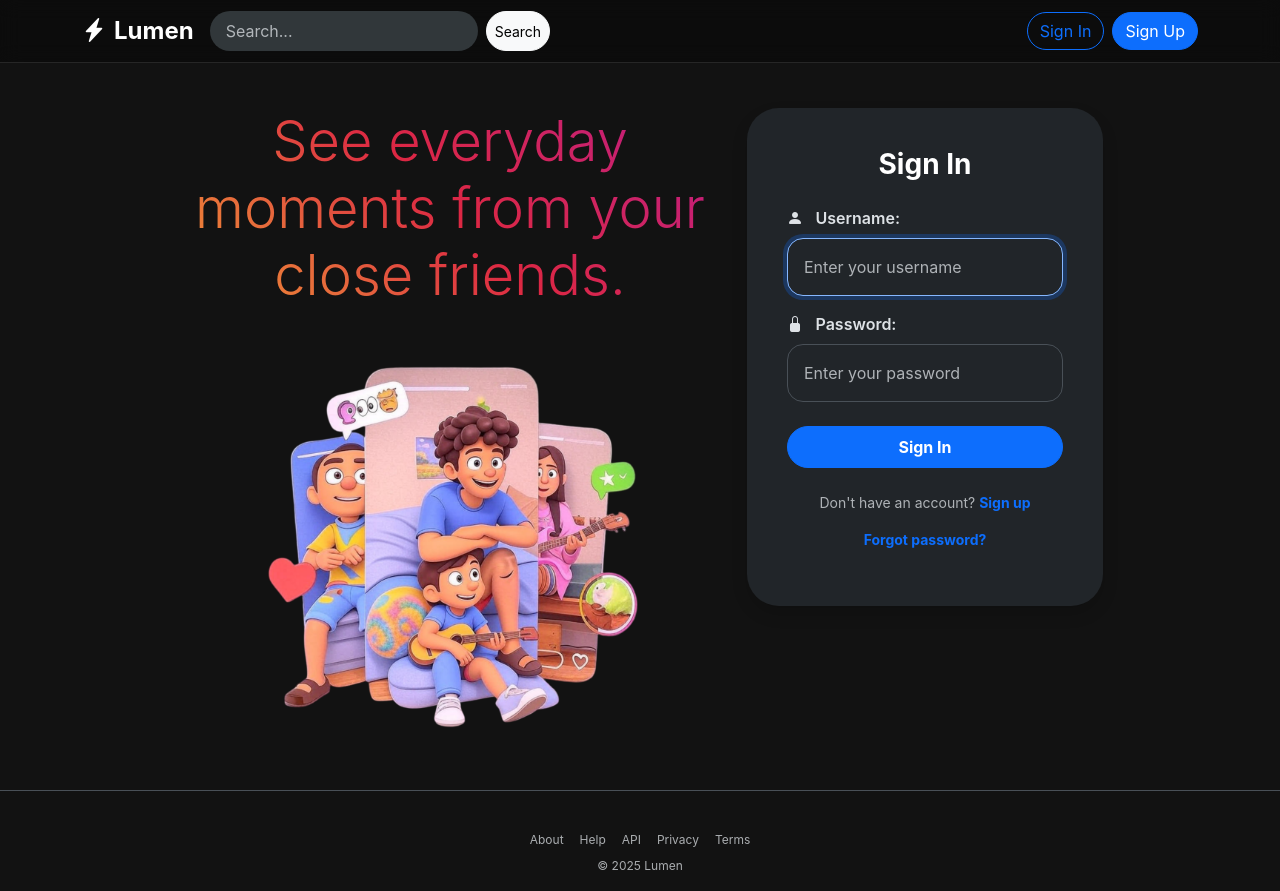
After one commit to deviantcoder/lumen, a Django app: page /accounts/signin/ in a window 1280 px wide. The commit adds this page. Run offline with Django 5.2, Linux system fonts and the light colour scheme; some libraries are stand-ins or nearby versions.

Commit message:
Added user login

```diff
--- /dev/null
+++ b/apps/accounts/forms.py
@@ -0,0 +1,8 @@
+from django.contrib.auth.forms import AuthenticationForm
+
+
+class LoginForm(AuthenticationForm):
+    def __init__(self, *args, **kwargs):
+        super().__init__(*args, **kwargs)
+        self.fields['username'].widget.attrs.update({'placeholder': 'Enter your username or email'})
+        self.fields['password'].widget.attrs.update({'placeholder': 'Enter your password'})
--- /dev/null
+++ b/apps/accounts/templates/accounts/login.html
@@ -0,0 +1,73 @@
+{% extends '_base.html' %}
+
+{% load static %}
+{% load widget_tweaks %}
+
+{% block head_title %}
+    Sign In
+{% endblock head_title %}
+
+{% block content %}
+<div class="container mt-5">
+    <div class="row justify-content-center">
+        <div class="col-md-6 d-none d-md-flex flex-column align-items-center justify-content-center">
+            <div class="col-12 text-center mb-4">
+                <h1 class="display-4 gradient-text">See everyday moments from your close friends.</h1>
+            </div>
+            <div class="position-relative">
+                <img src="{% static 'img/img1.png' %}" alt="Login image" class="img-fluid rounded-4" style="max-height: 400px;">
+            </div>
+        </div>
+        <div class="col-md-5 col-lg-4">
+            <div class="card shadow rounded-5 p-4 border-0">
+                <div class="card-body text-center">
+                    <h3 class="card-title mb-4 fw-bold text-white">Sign In</h3>
+                    <form method="POST" action="">
+                        {% csrf_token %}
+                        <div class="mb-3 text-start">
+                            <i class="bi bi-person-fill me-2"></i>
+                            {{ form.username|add_label_class:"form-label fw-semibold" }}
+                            {% render_field form.username class="form-control p-3 rounded-4" placeholder="Enter your username" %}
+                        </div>
+                        <div class="mb-3 text-start">
+                            <i class="bi bi-lock-fill me-2"></i>
+                            {{ form.password|add_label_class:"form-label fw-semibold" }}
+                            {% render_field form.password class="form-control p-3 rounded-4" placeholder="Enter your password" %}
+                        </div>
+
+                        {% if form.non_field_errors %}
+                            <div class="alert alert-danger alert-dismissible fade show" role="alert">
+                                {% for error in form.non_field_errors %}
+                                    {{ error }}
+                                {% endfor %}
+                                <button type="button" class="btn-close" data-bs-dismiss="alert" aria-label="Close"></button>
+                            </div>
+                        {% endif %}
+                        <button type="submit" class="btn btn-primary w-100 mt-2 rounded-pill p-2 fw-bold">Sign In</button>
+                    </form>
+                    <div class="mt-4 text-muted small">
+                        <p>
+                            Don't have an account? <a href="" class="text-decoration-none fw-bold text-primary">Sign up</a>
+                        </p>
+                        <p><a href="" class="text-decoration-none fw-bold text-primary">Forgot password?</a></p>
+                    </div>
+                </div>
+            </div>
+        </div>
+    </div>
+</div>
+<footer class="py-3 border-top mt-5">
+    <div class="container">
+        <div class="d-flex flex-wrap justify-content-center align-items-center footer-links">
+            <a href="#" class="text-decoration-none text-muted mx-2 footer-link">About</a>
+            <a href="#" class="text-decoration-none text-muted mx-2 footer-link">Help</a>
+            <a href="#" class="text-decoration-none text-muted mx-2 footer-link">API</a>
+            <a href="#" class="text-decoration-none text-muted mx-2 footer-link">Privacy</a>
+            <a href="#" class="text-decoration-none text-muted mx-2 footer-link">Terms</a>
+            <div class="w-100 text-center mt-2 copyright">
+                <span class="text-muted footer-link">© 2025 Lumen</span>
+            </div>
+        </div>
+    </div>
+</footer>
+{% endblock content %}
--- /dev/null
+++ b/apps/accounts/urls.py
@@ -0,0 +1,12 @@
+from django.urls import path
+
+from . import views
+
+
+app_name = 'accounts'
+
+
+urlpatterns = [
+    # path('signin/', views.login_view, name='login'),
+    path('signin/', views.LoginUserView.as_view(), name='login'),
+]
--- a/apps/accounts/views.py
+++ b/apps/accounts/views.py
@@ -1,3 +1,31 @@
-from django.shortcuts import render
+from django.shortcuts import render, redirect
+from django.contrib.auth.views import LoginView
+from django.contrib.auth import logout
+from django.urls import reverse_lazy
+from django.contrib import messages
 
-# Create your views here.
+from .forms import LoginForm
+
+
+class LoginUserView(LoginView):
+    template_name = 'accounts/login.html'
+    form_class = LoginForm
+    redirect_authenticated_user = True
+    success_url = reverse_lazy('home')
+
+    def form_valid(self, form):
+        response = super().form_valid(form)
+
+        user = self.request.user
+
+        if user.email_verified:
+            messages.success(self.request, 'Welcome back!')
+            return redirect(self.get_success_url())
+        else:
+            messages.warning(self.request, 'Please verify your email before logging in.')
+            logout(self.request)
+            return redirect('home')
+
+    def form_invalid(self, form):
+        messages.warning(self.request, 'Invalid email, username or password.')
+        return super().form_invalid(form)
--- a/core/urls.py
+++ b/core/urls.py
@@ -1,10 +1,12 @@
 from django.contrib import admin
-from django.urls import path
+from django.urls import path, include
 
 from django.views.generic import TemplateView
 
 urlpatterns = [
     path('admin/', admin.site.urls),
 
-    path('', TemplateView.as_view(template_name='feed.html')),
+    path('accounts/', include('apps.accounts.urls')),
+
+    path('', TemplateView.as_view(template_name='feed.html'), name='home'),
 ]
--- a/requirements.txt
+++ b/requirements.txt
@@ -1,5 +1,6 @@
 asgiref==3.9.1
 Django==5.2.5
+django-widget-tweaks==1.5.0
 pillow==11.3.0
 python-decouple==3.8
 shortuuid==1.0.13
--- a/static/css/main.css
+++ b/static/css/main.css
@@ -277,6 +277,12 @@ body {
     background: rgba(1, 2, 2, 0.3) !important;
     backdrop-filter: blur(10px) !important;
 }
+.gradient-text {
+    background: linear-gradient(45deg, #f09433, #e6683c, #dc2743, #cc2366, #bc1888);
+    -webkit-background-clip: text;
+    background-clip: text;
+    -webkit-text-fill-color: transparent;
+}
 @media (min-width: 992px) {
     .post-image {
         max-height: 600px;
@@ -289,9 +295,6 @@ body {
 @media (max-width: 992px) {
     body {
         padding-bottom: 60px;
-    }
-    .search-input {
-        display: none;
     }
     .desktop-only {
         display: none;
--- a/templates/_base.html
+++ b/templates/_base.html
@@ -13,6 +13,7 @@
 </head>
 <body>
     {% include 'includes/navbar.html' %}
+    {% include 'includes/messages.html' %}
     {% block content %}
     {% endblock content %}
     <script src="https://cdn.jsdelivr.net/npm/bootstrap@5.3.6/dist/js/bootstrap.bundle.min.js" integrity="sha384-j1CDi7MgGQ12Z7Qab0qlWQ/Qqz24Gc6BM0thvEMVjHnfYGF0rmFCozFSxQBxwHKO" crossorigin="anonymous"></script>
--- a/templates/feed.html
+++ b/templates/feed.html
@@ -137,7 +137,6 @@
                     <a href="#">About</a>
                     <a href="#">Help</a>
                     <a href="#">API</a>
-                    <a href="#">Jobs</a>
                     <a href="#">Privacy</a>
                     <a href="#">Terms</a>
                 </div>
--- /dev/null
+++ b/templates/includes/messages.html
@@ -0,0 +1,16 @@
+{% if messages %}
+    <div class="toast-container position-fixed top-0 end-0 p-3" style="z-index: 1100; margin-top: 40px;">
+        {% for message in messages %}
+            <div class="toast show rounded-4" role="alert" aria-live="assertive" aria-atomic="true">
+                <div class="toast-header rounded-top-4 text-white bg-{{ message.tags }}">
+                    <i class="bi bi-bell-fill me-2"></i>
+                    <strong class="me-auto">To-Do</strong>
+                    <button type="button" class="btn-close" data-bs-dismiss="toast" aria-label="Close"></button>
+                </div>
+                <div class="toast-body">
+                    {{ message }}
+                </div>
+            </div>
+        {% endfor %}
+    </div>
+{% endif %}
--- a/templates/includes/navbar.html
+++ b/templates/includes/navbar.html
@@ -1,6 +1,6 @@
 <nav class="navbar navbar-expand-lg navbar-dark fixed-top">
     <div class="container">
-        <a class="navbar-brand fw-bold text-white" href="#">
+        <a class="navbar-brand fw-bold text-white" href="/">
             <i class="bi bi-lightning-charge-fill me-2"></i>Lumen
         </a>
         <button class="navbar-toggler" type="button" data-bs-toggle="collapse" data-bs-target="#navbarNav">
@@ -12,6 +12,7 @@
                 <button class="btn btn-sm btn-light rounded-5" type="submit">Search</button>
             </form>
             <ul class="navbar-nav ms-auto align-items-center flex-row">
+                {% if user.is_authenticated %}
                     <li class="nav-item"><a class="nav-link nav-icon" href="#"><i class="bi bi-house"></i></a></li>
                     <li class="nav-item"><a class="nav-link nav-icon" href="#"><i class="bi bi-plus-square"></i></a></li>
                     <li class="nav-item"><a class="nav-link nav-icon" href="#"><i class="bi bi-app-indicator"></i></a></li>
@@ -28,6 +29,14 @@
                             <li><a class="dropdown-item" href="#"><i class="bi bi-box-arrow-right me-2"></i>Logout</a></li>
                         </ul>
                     </li>
+                {% else %}
+                    <li class="nav-item me-2">
+                        <a class="btn btn-outline-primary rounded-pill" href="{% url 'accounts:login' %}">Sign In</a>
+                    </li>
+                    <li class="nav-item">
+                        <a class="btn btn-primary rounded-pill" href="#">Sign Up</a>
+                    </li>
+                {% endif %}
             </ul>
         </div>
     </div>
```
Also changed, not shown: core/settings.py (+7 -0 lines), apps/profiles/models.py (line endings or trailing spaces), static/img/img1.png (added). Lines whose indentation alone changed are shown as unchanged.
